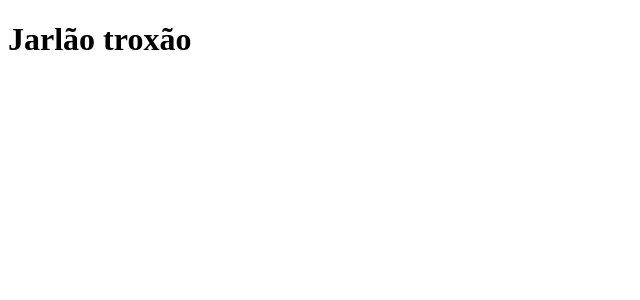
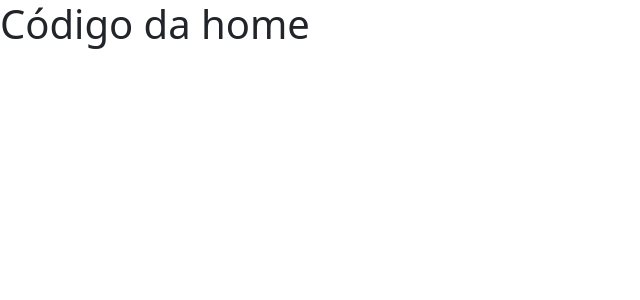
Before and after one commit to Nidsonr1/AGROVEC, a React (Create React App) app in the folder frontend/: page / in a window 1280 px wide. Shown: the top 300 px of the page, without its empty margins (0-640 px from the left). Built offline with nearby package versions, Linux system fonts and the light colour scheme.

Commit message:
Ajuste de ambiente do front

```diff
--- a/frontend/package.json
+++ b/frontend/package.json
@@ -8,6 +8,7 @@
     "@testing-library/user-event": "^12.1.10",
     "react": "^17.0.2",
     "react-dom": "^17.0.2",
+    "react-router-dom": "^5.2.0",
     "react-scripts": "4.0.3",
     "web-vitals": "^1.0.1"
   },
--- a/frontend/public/index.html
+++ b/frontend/public/index.html
@@ -5,11 +5,14 @@
     <link rel="icon" href="%PUBLIC_URL%/favicon.ico" />
     <meta name="viewport" content="width=device-width, initial-scale=1" />
     <meta name="theme-color" content="#000000" />
-
+    <link href="https://cdn.jsdelivr.net/npm/bootstrap@5.0.1/dist/css/bootstrap.min.css" rel="stylesheet" integrity="sha384-+0n0xVW2eSR5OomGNYDnhzAbDsOXxcvSN1TPprVMTNDbiYZCxYbOOl7+AMvyTG2x" crossorigin="anonymous">
     <title>React App</title>
   </head>
   <body>
     <noscript>You need to enable JavaScript to run this app.</noscript>
     <div id="root"></div>
+
+    <script src="https://cdn.jsdelivr.net/npm/@popperjs/core@2.9.2/dist/umd/popper.min.js" integrity="sha384-IQsoLXl5PILFhosVNubq5LC7Qb9DXgDA9i+tQ8Zj3iwWAwPtgFTxbJ8NT4GN1R8p" crossorigin="anonymous"></script>
+<script src="https://cdn.jsdelivr.net/npm/bootstrap@5.0.1/dist/js/bootstrap.min.js" integrity="sha384-Atwg2Pkwv9vp0ygtn1JAojH0nYbwNJLPhwyoVbhoPwBhjQPR5VtM2+xf0Uwh9KtT" crossorigin="anonymous"></script>
   </body>
 </html>
--- a/frontend/src/App.js
+++ b/frontend/src/App.js
@@ -1,9 +1,9 @@
 import React from 'react'
+import Routes from './routes';
 
 function App() {
   return (
-    <h1>Jarlão troxão</h1>
-
+    <Routes />
   );
 }
 
--- /dev/null
+++ b/frontend/src/pages/Home/index.js
@@ -0,0 +1,7 @@
+import React from 'react';
+
+export default function Home() {
+  return(
+    <h1>Código da home</h1>
+  );
+}
--- /dev/null
+++ b/frontend/src/routes.js
@@ -0,0 +1,14 @@
+import React from 'react';
+import { BrowserRouter, Route, Switch } from 'react-router-dom';
+
+import Home from './pages/Home';
+
+export default function Routes() {
+  return(
+    <BrowserRouter>
+    <Switch>
+       <Route path="/" exact component={Home} />
+    </Switch>
+  </BrowserRouter>
+  );
+}
```
Also changed, not shown: 1 other file (tests, documents, lock files or other folders).
